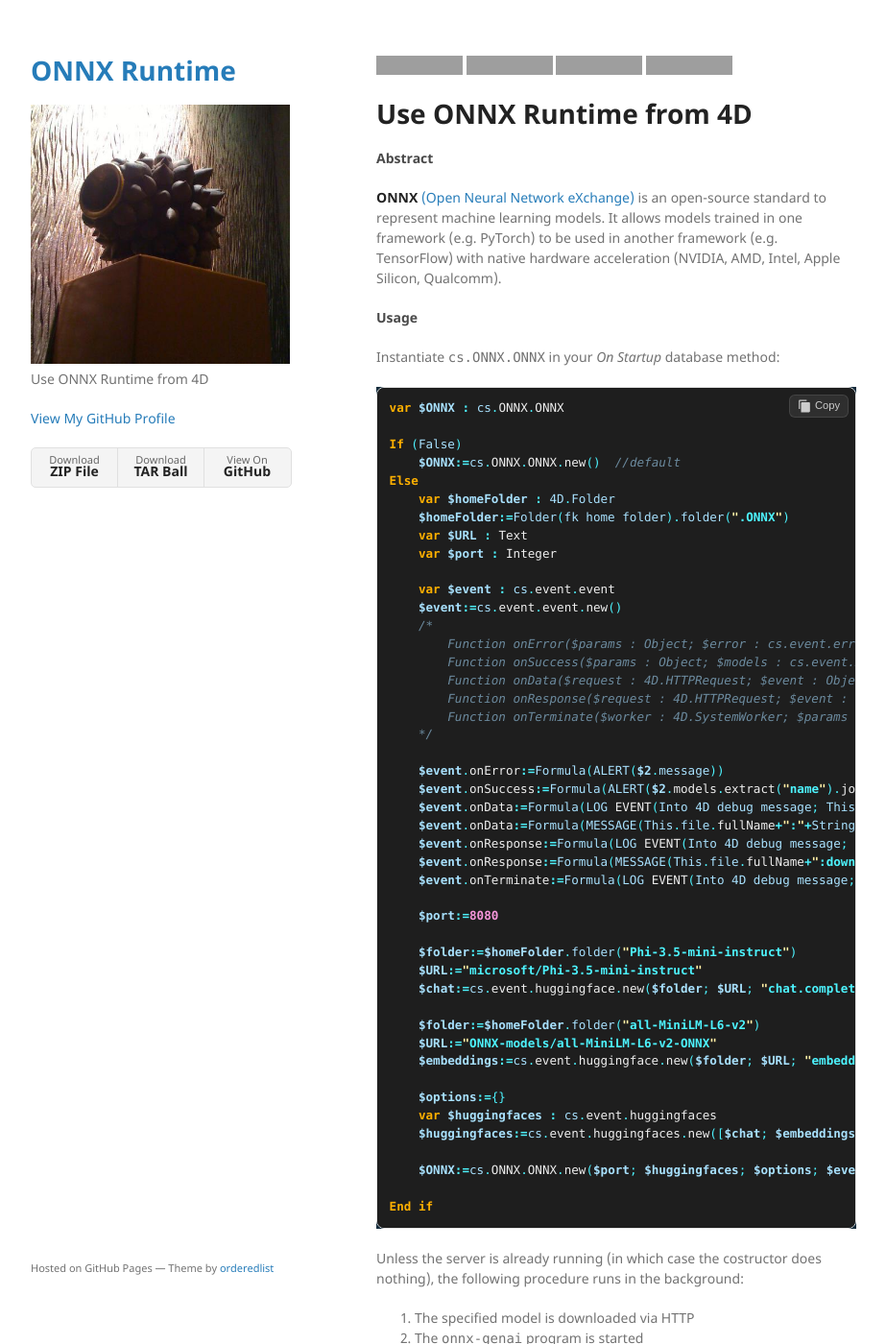
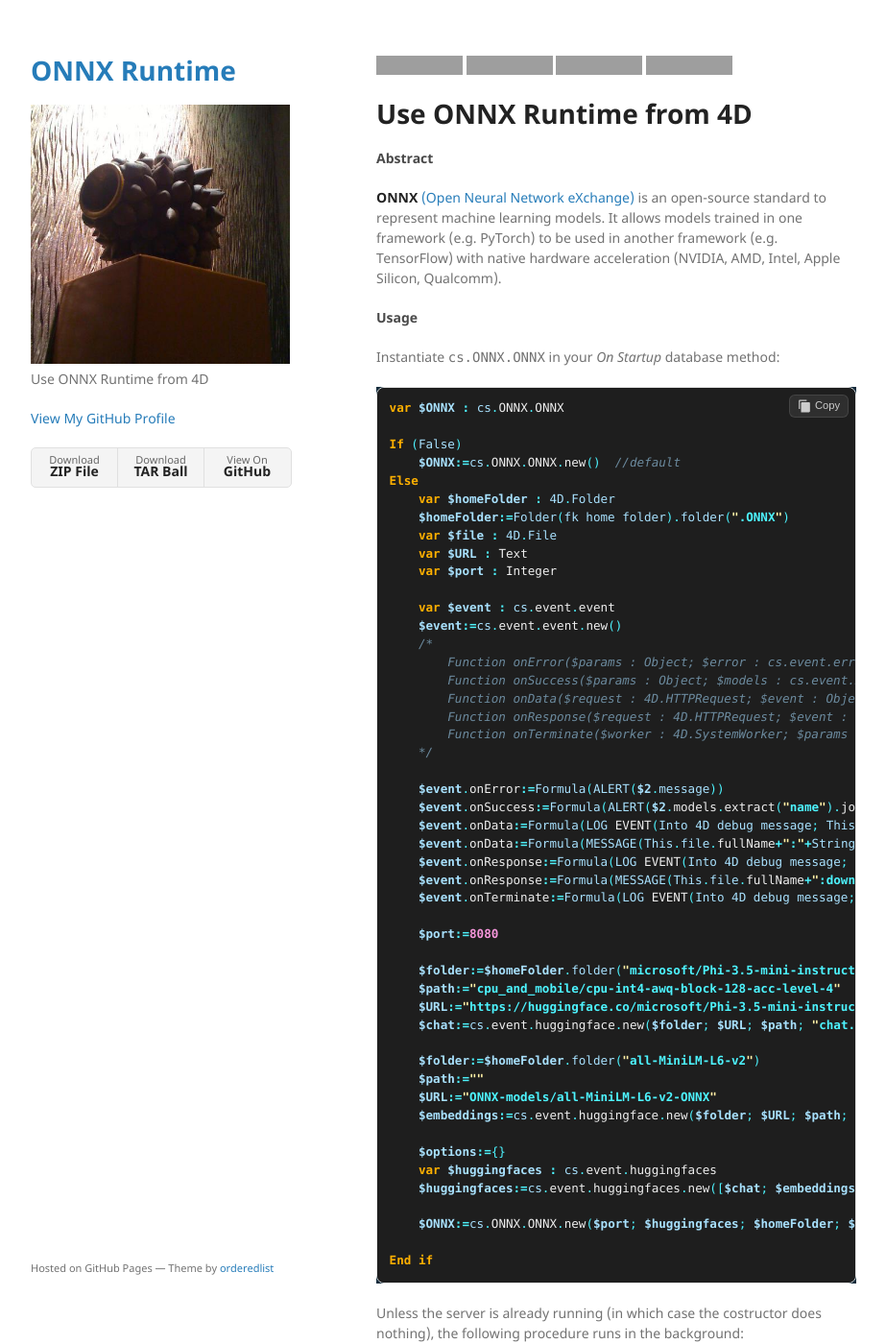
Before and after one commit to miyako/onnx-genai, a Jekyll site: the page built from index.md, in a window 1280 px wide and 1400 px high. Shown: the whole window at 96% size, without its empty margins (178-1101 px from the left). Built offline with Jekyll 4.4.1, drawn with Linux system fonts in a browser that asks for light colours; grey boxes are pictures that could not be loaded.

Commit message:
new class

````diff
--- a/index.md
+++ b/index.md
@@ -25,6 +25,7 @@
 Else
     var $homeFolder : 4D.Folder
     $homeFolder:=Folder(fk home folder).folder(".ONNX")
+    var $file : 4D.File
     var $URL : Text
     var $port : Integer
 
@@ -48,19 +49,21 @@
 
     $port:=8080
 
-    $folder:=$homeFolder.folder("Phi-3.5-mini-instruct")
-    $URL:="microsoft/Phi-3.5-mini-instruct"
-    $chat:=cs.event.huggingface.new($folder; $URL; "chat.completion")
+    $folder:=$homeFolder.folder("microsoft/Phi-3.5-mini-instruct")
+    $path:="cpu_and_mobile/cpu-int4-awq-block-128-acc-level-4"
+    $URL:="https://huggingface.co/microsoft/Phi-3.5-mini-instruct-onnx/tree/main/cpu_and_mobile/cpu-int4-awq-block-128-acc-level-4"
+    $chat:=cs.event.huggingface.new($folder; $URL; $path; "chat.completion")
 
     $folder:=$homeFolder.folder("all-MiniLM-L6-v2")
+    $path:=""
     $URL:="ONNX-models/all-MiniLM-L6-v2-ONNX"
-    $embeddings:=cs.event.huggingface.new($folder; $URL; "embedding")
+    $embeddings:=cs.event.huggingface.new($folder; $URL; $path; "embedding")
 
     $options:={}
     var $huggingfaces : cs.event.huggingfaces
     $huggingfaces:=cs.event.huggingfaces.new([$chat; $embeddings])
 
-    $ONNX:=cs.ONNX.ONNX.new($port; $huggingfaces; $options; $event)
+    $ONNX:=cs.ONNX.ONNX.new($port; $huggingfaces; $homeFolder; $options; $event)
 
 End if
 ```
````
Also changed, not shown: 5 other files.
